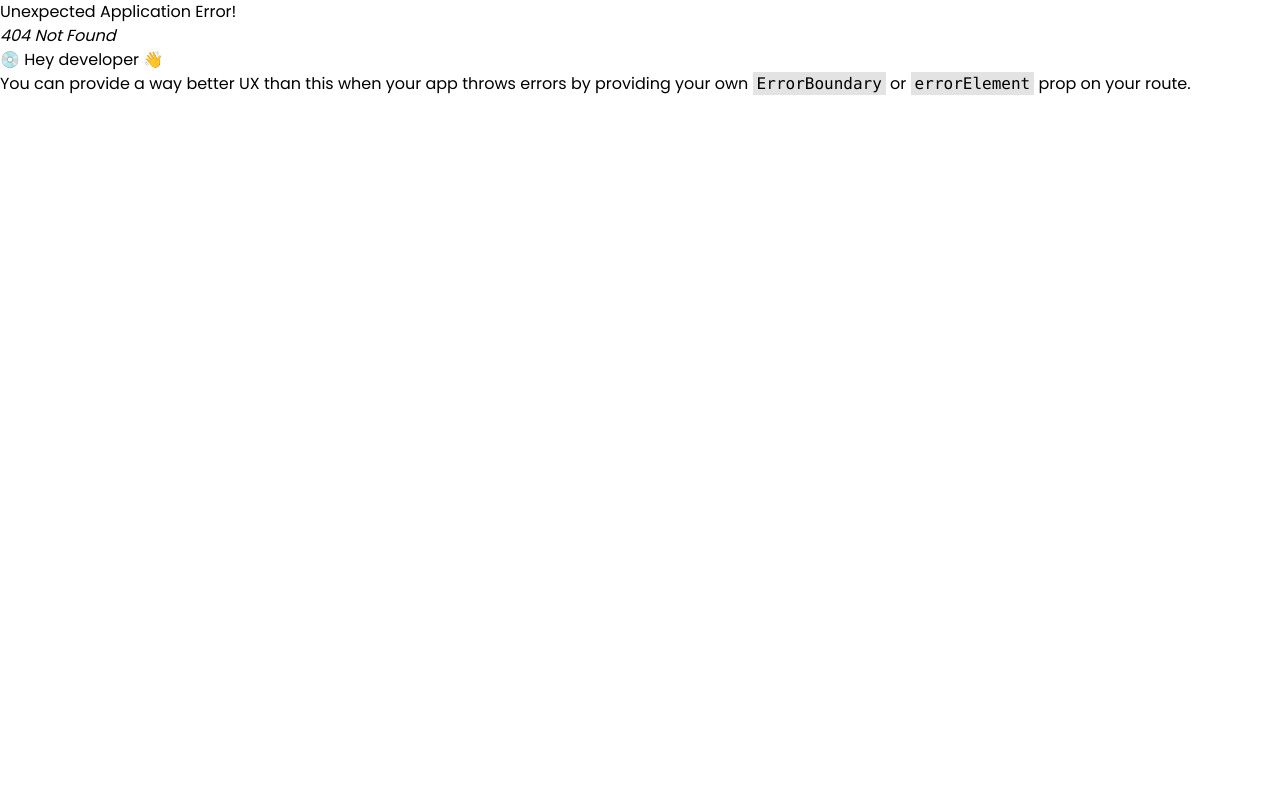
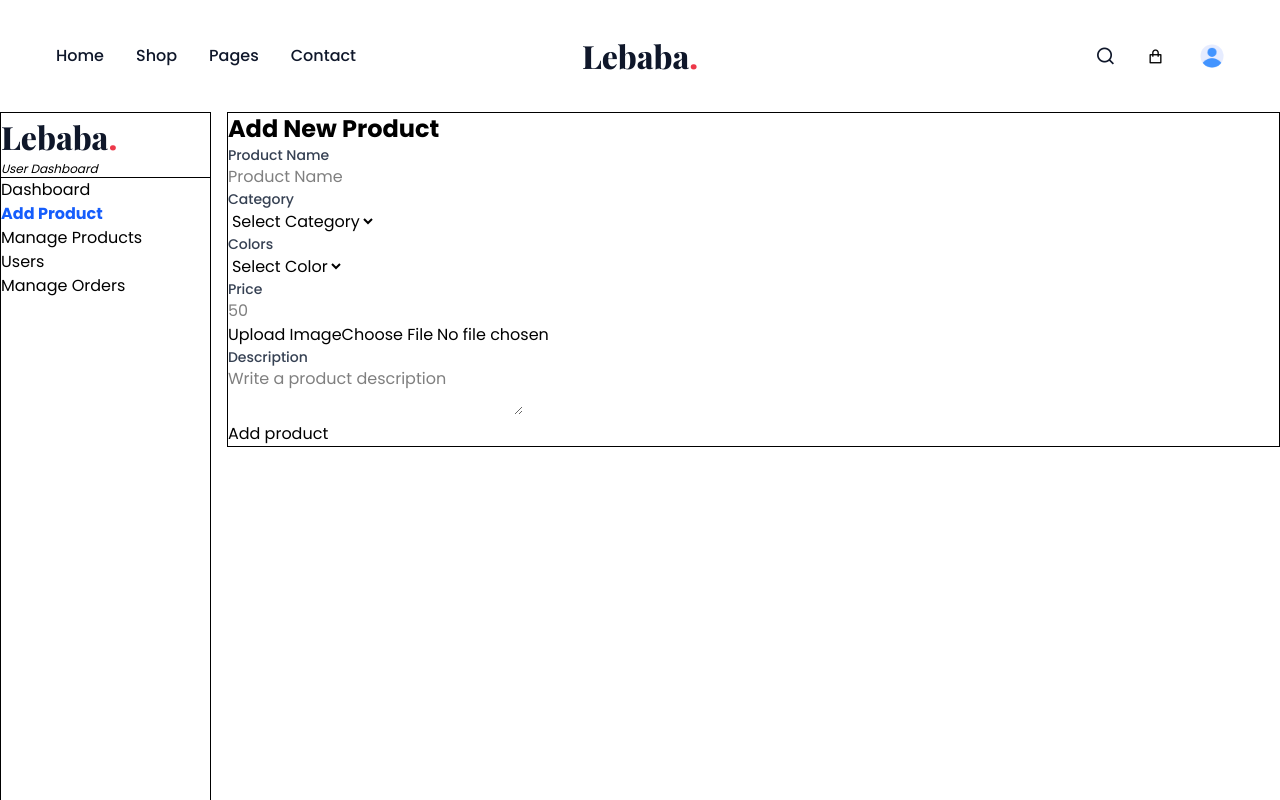
Before and after one commit to FahimAhamed101/mern_ecom, a React (Vite) app in the folder frontend/: page /dashboard/add-product in a window 1280 px wide. Before the commit this address had no page. Shown: the top 800 px of the page. Built offline with nearby package versions, Linux system fonts and the light colour scheme; sample sign-in values are in the browser's storage.

Commit message:
product adding done

```diff
--- a/frontend/package.json
+++ b/frontend/package.json
@@ -12,6 +12,7 @@
   "dependencies": {
     "@reduxjs/toolkit": "^2.5.0",
     "@tailwindcss/postcss": "^4.0.0",
+    "axios": "^1.7.9",
     "react": "^18.3.1",
     "react-dom": "^18.3.1",
     "react-redux": "^9.2.0",
--- /dev/null
+++ b/frontend/src/pages/dashboard/admin/addProduct/AddProduct.jsx
@@ -0,0 +1,148 @@
+import React, { useState } from "react";
+import { useSelector } from "react-redux";
+import TextInput from "./TextInput";
+import SelectInput from "./SelectInput";
+import UploadImage from "./UploadImage";
+import { useAddProductMutation } from "../../../../redux/features/products/productsApi";
+import { useNavigate } from "react-router-dom";
+
+const categories = [
+  { label: "Select Category", value: "" },
+  { label: "Accessories", value: "accessories" },
+  { label: "Dress", value: "dress" },
+  { label: "Jewellery", value: "jewellery" },
+  { label: "Cosmetics", value: "cosmetics" },
+  { label: "Skin Care", value: "skin-care" },
+];
+
+const colors = [
+  { label: "Select Color", value: "" },
+  { label: "Black", value: "black" },
+  { label: "Red", value: "red" },
+  { label: "Gold", value: "gold" },
+  { label: "Blue", value: "blue" },
+  { label: "Silver", value: "silver" },
+  { label: "Beige", value: "beige" },
+  { label: "Green", value: "green" },
+];
+
+const AddProduct = () => {
+  const { user } = useSelector((state) => state.auth);
+  const [product, setProduct] = useState({
+    name: "",
+    category: "",
+    color: "",
+    price: "",
+    description: "",
+  });
+
+  const navigate = useNavigate();
+
+  const [image, setImage] = useState("");
+  const [AddProduct, { isLoading, error }] = useAddProductMutation();
+
+  const handleChange = (e) => {
+    const { name, value } = e.target;
+    setProduct({
+      ...product,
+      [name]: value,
+    });
+  };
+
+  const handleSubmit = async (e) => {
+    e.preventDefault();
+    if (
+      !product.name ||
+      !product.category ||
+      !product.price ||
+      !product.description ||
+      !product.color
+    ) {
+      alert("Please fill all the required fields");
+      return;
+    }
+
+    try {
+      await AddProduct({ ...product, image, author: user?._id }).unwrap();
+      alert("Product added successfully!");
+      setProduct({
+        name: "",
+        category: "",
+        color: "",
+        price: "",
+        description: "",
+      });
+      setImage('');
+      navigate('/shop');
+    } catch (error) {
+      console.log("Failed to submit product", error);
+    }
+  };
+  return (
+    <div className="container mx-auto mt-4">
+      <h2 className="text-2xl font-bold mb-4">Add New Product</h2>
+      <form onSubmit={handleSubmit} className="space-y-4">
+        <TextInput
+          label="Product Name"
+          name="name"
+          value={product.name}
+          onChange={handleChange}
+          type="text"
+          placeholder="Product Name"
+        />
+        <SelectInput
+          label="Category"
+          name="category"
+          value={product.category}
+          onChange={handleChange}
+          options={categories}
+        />
+        <SelectInput
+          label="Colors"
+          name="color"
+          value={product.color}
+          onChange={handleChange}
+          options={colors}
+        />
+        <TextInput
+          label="Price"
+          name="price"
+          value={product.price}
+          onChange={handleChange}
+          type="number"
+          placeholder="50"
+        />
+        <UploadImage
+          name="image"
+          id="image"
+          value={(e) => setImage(e.target.value)}
+          placeholder="Upload Image"
+          setImage={setImage}
+        />
+        <div>
+          <label
+            htmlFor="description"
+            className="block text-sm font-medium text-gray-700"
+          >
+            Description
+          </label>
+          <textarea
+            name="description"
+            id="description"
+            className="add-product-InputCSS"
+            value={product.description}
+            placeholder="Write a product description"
+            onChange={handleChange}
+          ></textarea>
+        </div>
+        <div>
+          <button type="submit" className="add-product-btn">
+            Add product
+          </button>
+        </div>
+      </form>
+    </div>
+  );
+};
+
+export default AddProduct;
--- /dev/null
+++ b/frontend/src/pages/dashboard/admin/addProduct/SelectInput.jsx
@@ -0,0 +1,26 @@
+import React from "react";
+
+const SelectInput = ({ label, name, value, onChange, options }) => {
+  return (
+    <div>
+      <label htmlFor={name} className="block text-sm font-medium text-gray-700">
+        {label}
+      </label>
+      <select
+        name={name}
+        id={name}
+        value={value}
+        onChange={onChange}
+        className="add-product-InputCSS"
+      >
+        {options.map((option, index) => (
+          <option key={index} value={option.value}>
+            {option.label}
+          </option>
+        ))}
+      </select>
+    </div>
+  );
+};
+
+export default SelectInput;
--- /dev/null
+++ b/frontend/src/pages/dashboard/admin/addProduct/TextInput.jsx
@@ -0,0 +1,29 @@
+import React from "react";
+
+const TextInput = ({
+  label,
+  name,
+  value,
+  onChange,
+  type = "text",
+  placeholder,
+}) => {
+  return (
+    <div>
+      <label htmlFor={name} className="block text-sm font-medium text-gray-700">
+        {label}
+      </label>
+      <input
+        type={type}
+        name={name}
+        id={name}
+        placeholder={placeholder}
+        value={value}
+        onChange={onChange}
+        className="add-product-InputCSS"
+      />
+    </div>
+  );
+};
+
+export default TextInput;
--- /dev/null
+++ b/frontend/src/pages/dashboard/admin/addProduct/UploadImage.jsx
@@ -0,0 +1,78 @@
+import React, { useState } from "react";
+import axios from "axios";
+import { getBaseUrl } from "../../../../utils/baseURL";
+
+const UploadImage = ({name, setImage}) => {
+  const [loading, setLoading] = useState(false);
+  const [url, setUrl] = useState("");
+
+  const convertBase64 = (file) => {
+    return new Promise((resolve, reject) => {
+      const fileReader = new FileReader();
+      fileReader.readAsDataURL(file);
+      fileReader.onload = () => {
+        resolve(fileReader.result);
+      };
+      fileReader.onerror = (error) => {
+        reject(error);
+      };
+    });
+  };
+
+  const UploadSingleImage = (base64) => {
+    setLoading(true);
+    axios
+      .post(`${getBaseUrl()}/uploadImage`, { image: base64 })
+      .then((res) => {
+        const imageUrl = res.data;
+        setUrl(imageUrl);
+        alert("Image uploaded successfully");
+        setImage(imageUrl);
+      })
+      .then(() => setLoading(false))
+      .catch((error) => {
+        console.error("Error uploading image", error);
+        setLoading(false);
+      });
+  };
+
+  const uploadImage = async (event) => {
+    const files = event.target.files;
+
+    if (files.length === 1) {
+      const base64 = await convertBase64(files[0]);
+      UploadSingleImage(base64);
+      return;
+    }
+
+    const base64s = [];
+    for (let i = 0; i < files.length; i++) {
+      const base = await convertBase64(files[i]);
+      base64s.push(base);
+    }
+  };
+
+  return (
+    <div>
+      <label htmlFor={name}>Upload Image</label>
+      <input
+        type="file"
+        name={name}
+        id={name}
+        onChange={uploadImage}
+        className="add-product-InputCSS"
+      />
+      {loading && (
+        <div className="mt-2 text-sm text-green-600">Product uploading...</div>
+      )}
+      {url && (
+        <div className="mt-2 text-sm text-green-600">
+          <p>Image uploaded successfully!</p>
+          <img src={url} alt="uploaded-image" />
+        </div>
+      )}
+    </div>
+  );
+};
+
+export default UploadImage;
--- /dev/null
+++ b/frontend/src/redux/features/products/productsApi.js
@@ -0,0 +1,82 @@
+import { createApi, fetchBaseQuery } from "@reduxjs/toolkit/query/react";
+import { getBaseUrl } from "../../../utils/baseURL";
+
+const productsApi = createApi({
+  reducerPath: "productsApi",
+  baseQuery: fetchBaseQuery({
+    baseUrl: `${getBaseUrl()}/api/productRoutes`,
+    credentials: "include",
+  }),
+  tagTypes: ["Products"],
+  endpoints: (builder) => ({
+    fetchAllProducts: builder.query({
+      query: ({
+        category,
+        color,
+        minPrice,
+        maxPrice,
+        page = 1,
+        limit = 10,
+      }) => {
+        const queryParams = new URLSearchParams({
+          category: category || "",
+          color: color || "",
+          minPrice: minPrice || 0,
+          maxPrice: maxPrice || "",
+          page: page.toString(),
+          limit: limit.toString(),
+        }).toString();
+        return `/?${queryParams}`;
+      },
+      providesTags: ["Products"],
+    }),
+
+    fetchProductById: builder.query({
+      query: (id) => `/${id}`,
+      providesTags: (result, error, id) => [{ type: "Products", id }],
+    }),
+
+    addProduct: builder.mutation({
+      query: (newProduct) => ({
+        url: "/create-product",
+        method: "POST",
+        body: newProduct,
+        credentials: "include",
+      }),
+      invalidatesTags: ["Products"],
+    }),
+
+    fetchRelatedProducts: builder.query({
+      query: (id) => `/related/${id}`,
+    }),
+
+    updateProduct: builder.mutation({
+      query: ({ id, ...rest }) => ({
+        url: `/update-product/${id}`,
+        method: "PATCH",
+        body: rest,
+        credentials: "include",
+      }),
+      invalidatesTags: ["Products"],
+    }),
+
+    deleteProduct: builder.mutation({
+      query: (id) => ({
+        url: `/${id}`,
+        method: "DELETE",
+        credentials: "include",
+      }),
+      invalidatesTags: (result, error, id) => [{ type: "Products", id }],
+    }),
+  }),
+});
+
+export const {
+  useFetchAllProductsQuery,
+  useFetchProductByIdQuery,
+  useAddProductMutation,
+  useUpdateProductMutation,
+  useDeleteProductMutation,
+  useFetchRelatedProductsQuery,
+} = productsApi;
+export default productsApi;
--- a/frontend/src/routers/router.jsx
+++ b/frontend/src/routers/router.jsx
@@ -5,6 +5,8 @@ import Register from "../Components/Register";
 import Login from "../Components/Login";
 import DashboardLayout from "../pages/dashboard/DashboardLayout";
 import PrivateRoute from "./PrivateRoute";
+import AddProduct from "../pages/dashboard/admin/addProduct/AddProduct";
+
 const router = createBrowserRouter([
     {
       path: "/",
@@ -30,6 +32,23 @@ const router = createBrowserRouter([
               <DashboardLayout />
             </PrivateRoute>
           ),
+          children: [
+
+
+            //admin routes (only accessible by admin Todo: include role fields)
+
+            {
+              path: "add-product",
+              element: (
+                <PrivateRoute role="admin">
+                  <AddProduct />
+                </PrivateRoute>
+              ),
+            },
+
+
+
+          ],
         }
       ],
     },
```
Also changed, not shown: 1 other file (tests, documents, lock files or other folders).
